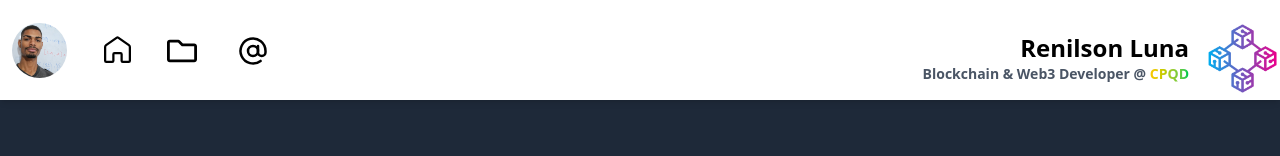
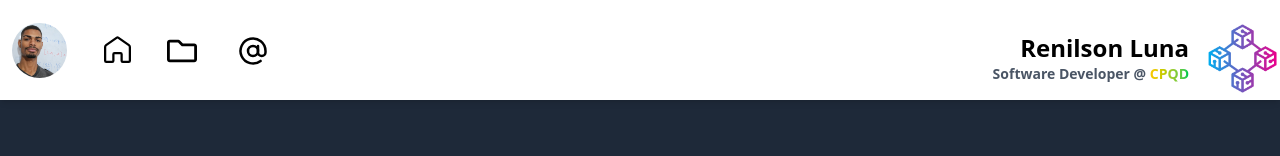
Before and after one commit to LunaRenilson/lunarenilson.github.io, a React (Vite) app: page / in a window 1280 px wide. Shown: the top 156 px of the page. Built offline with nearby package versions, Linux system fonts and the light colour scheme.

Commit message:
job description updated

```diff
--- a/src/components/Navigator.jsx
+++ b/src/components/Navigator.jsx
@@ -121,7 +121,7 @@ function Navigator() {
 			<div className={`formation w-fit absolute flex right-0 top-2 items-center justify-center h-full gap-4 duration-200 ${verifyMobileOptions('duration-300 opacity-0 scale-y-0', 'duration-100 opacity-100 scale-y-100')}`}>
 				<div className={`text-right ${!isScrolled ? "sm:translate-0 " : "sm:translate-x-15 sm:-translate-y-3"} duration-400`}>
 					<p className={`font-bold text-xl sm:text-2xl`}> Renilson Luna</p>
-					<p className="text-[12px] sm:text-sm text-gray-600 font-semibold">Blockchain & Web3 Developer @ <a
+					<p className="text-[12px] sm:text-sm text-gray-600 font-semibold">Software Developer @ <a
 						href="https://www.cpqd.com.br"
 						target="_blank"
 						class="bg-gradient-to-r from-yellow-400 to-green-500 bg-clip-text text-transparent font-semibold hover:from-green-400 hover:to-yellow-500 transition-all duration-200"
```
